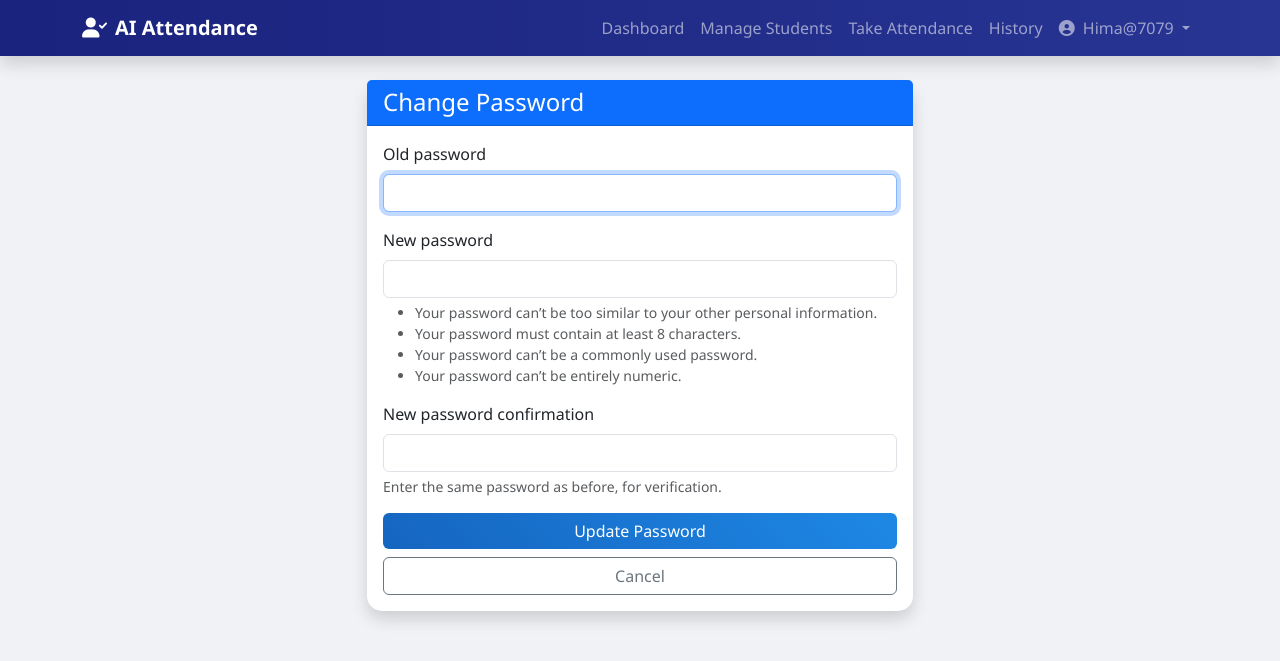
After one commit to himanshu231015/AI-Powered-Attandance-System, a Django app: page /core/change_password/ in a window 1280 px wide. The commit adds this page. Shown: the top 661 px of the page. Run offline with Django 5.2, Linux system fonts and the light colour scheme; a user stored in the database is signed in; parts of the project's set-up code (start-up, migrations or seed data) failed here and were passed over.

Commit message:
update and change password

```diff
--- a/ai_attendance/core/urls.py
+++ b/ai_attendance/core/urls.py
@@ -15,4 +15,6 @@ urlpatterns = [
     path('delete_student/<int:student_id>/', views.delete_student, name='delete_student'),
     path('manage_teachers/', views.manage_teachers, name='manage_teachers'),
     path('admin_dashboard/', views.admin_dashboard, name='admin_dashboard'),
+    path('change_password/', views.change_password, name='change_password'),
+    path('student_dashboard/', views.student_dashboard, name='student_dashboard'),
 ]
--- a/ai_attendance/core/views.py
+++ b/ai_attendance/core/views.py
@@ -13,7 +13,9 @@ import os
 import datetime
 import json
 import base64
-import base64
+from django.contrib.auth import update_session_auth_hash
+from django.contrib.auth.forms import PasswordChangeForm
+from django.contrib.auth.decorators import login_required
 
 def index(request):
     if request.user.is_authenticated:
@@ -199,7 +201,7 @@ def add_teacher(request):
             user.is_staff = True
             user.save()
             messages.success(request, f"Teacher {username} added successfully!")
-            return redirect('home')
+            return redirect('admin_dashboard')
         except Exception as e:
             messages.error(request, f"Error adding teacher: {e}")
             return redirect('add_teacher')
@@ -246,7 +248,7 @@ def add_student(request):
             fs.delete(filename)
 
         messages.success(request, f"Student added with {count} face images.")
-        return redirect('home')
+        return redirect('admin_dashboard')
 
     return render(request, 'add_student.html')
 
@@ -304,3 +306,54 @@ def admin_dashboard(request):
         'recent_attendance': recent_attendance,
     }
     return render(request, 'admin_dashboard.html', context)
+
+@login_required
+def change_password(request):
+    if request.method == 'POST':
+        form = PasswordChangeForm(request.user, request.POST)
+        if form.is_valid():
+            user = form.save()
+            update_session_auth_hash(request, user)  # Important!
+            messages.success(request, 'Your password was successfully updated!')
+            # Redirect to appropriate dashboard based on role
+            if user.is_superuser:
+                return redirect('admin_dashboard')
+            elif user.is_staff:
+                return redirect('teacher_dashboard')
+            else:
+                return redirect('student_dashboard')
+        else:
+            messages.error(request, 'Please correct the error below.')
+    else:
+        form = PasswordChangeForm(request.user)
+    return render(request, 'change_password.html', {'form': form})
+
+@login_required
+def student_dashboard(request):
+    if not hasattr(request.user, 'student'):
+         # Fallback if user is not linked to a student profile
+         return render(request, 'student_portal/dashboard.html', {'error': 'No student profile found.'})
+
+    student = request.user.student
+
+    today = datetime.date.today()
+    start_week = today - datetime.timedelta(days=today.weekday())
+    end_week = start_week + datetime.timedelta(days=6)
+
+    # Calculate attendance stats
+    current_attendance_count = AttendanceRecord.objects.filter(student=student, status='Present').count()
+
+    # Simple projection logic (placeholder)
+    weekly_classes_count = TimeTable.objects.count() # This is total slots, maybe filter by student's dept/year if applicable
+    projected_attendance = current_attendance_count # Just a placeholder
+
+    records = AttendanceRecord.objects.filter(student=student).order_by('-date', '-time')[:10]
+
+    context = {
+        'student': student,
+        'current_attendance_count': current_attendance_count,
+        'weekly_classes_count': weekly_classes_count,
+        'projected_attendance': projected_attendance,
+        'records': records,
+    }
+    return render(request, 'student_portal/dashboard.html', context)
--- /dev/null
+++ b/ai_attendance/templates/change_password.html
@@ -0,0 +1,44 @@
+{% extends 'base.html' %}
+
+{% block title %}Change Password{% endblock %}
+
+{% block content %}
+<div class="row justify-content-center">
+    <div class="col-md-6">
+        <div class="card shadow">
+            <div class="card-header bg-primary text-white">
+                <h4 class="mb-0">Change Password</h4>
+            </div>
+            <div class="card-body">
+                <form method="post">
+                    {% csrf_token %}
+                    {% for field in form %}
+                    <div class="mb-3">
+                        <label for="{{ field.id_for_label }}" class="form-label">{{ field.label }}</label>
+                        {{ field }}
+                        {% if field.help_text %}
+                        <div class="form-text">{{ field.help_text }}</div>
+                        {% endif %}
+                        {% for error in field.errors %}
+                        <div class="invalid-feedback d-block">
+                            {{ error }}
+                        </div>
+                        {% endfor %}
+                    </div>
+                    {% endfor %}
+                    <script>
+                        // Add Bootstrap classes to form fields
+                        document.querySelectorAll('input').forEach(input => {
+                            input.classList.add('form-control');
+                        });
+                    </script>
+                    <div class="d-grid gap-2">
+                        <button type="submit" class="btn btn-primary">Update Password</button>
+                        <a href="javascript:history.back()" class="btn btn-outline-secondary">Cancel</a>
+                    </div>
+                </form>
+            </div>
+        </div>
+    </div>
+</div>
+{% endblock %}
--- a/ai_attendance/templates/student_portal/dashboard.html
+++ b/ai_attendance/templates/student_portal/dashboard.html
@@ -7,6 +7,9 @@
         <p class="text-muted">Roll Number: {{ student.roll_number }}</p>
     </div>
     <div class="col-md-4 text-end">
+        <a href="{% url 'change_password' %}" class="btn btn-warning me-2">
+            <i class="fas fa-key me-2"></i>Change Password
+        </a>
         <button type="button" class="btn btn-outline-primary" data-bs-toggle="modal" data-bs-target="#editProfileModal">
             <i class="fas fa-edit me-2"></i>Edit Profile
         </button>
```
Also changed, not shown: ai_attendance/db.sqlite3.
